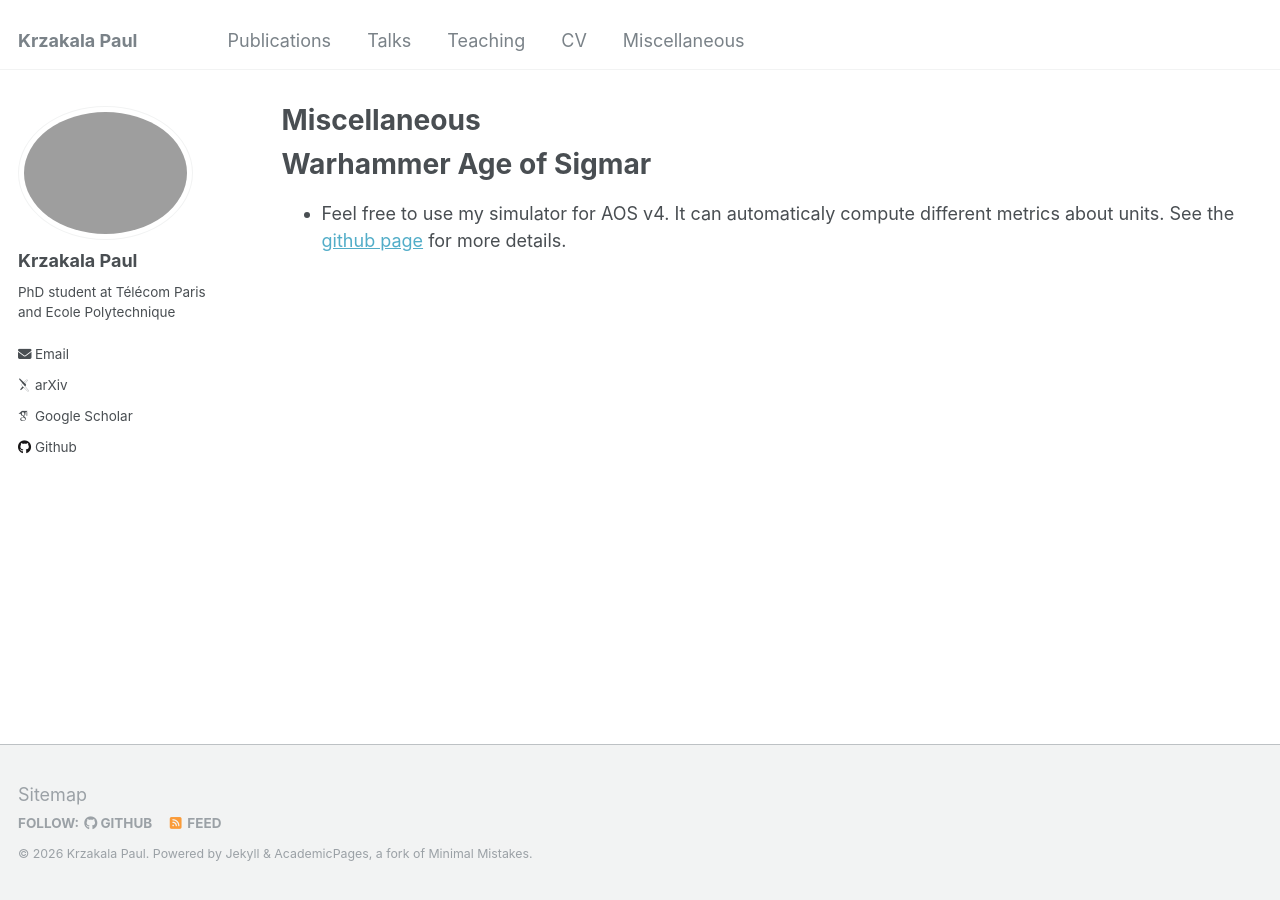
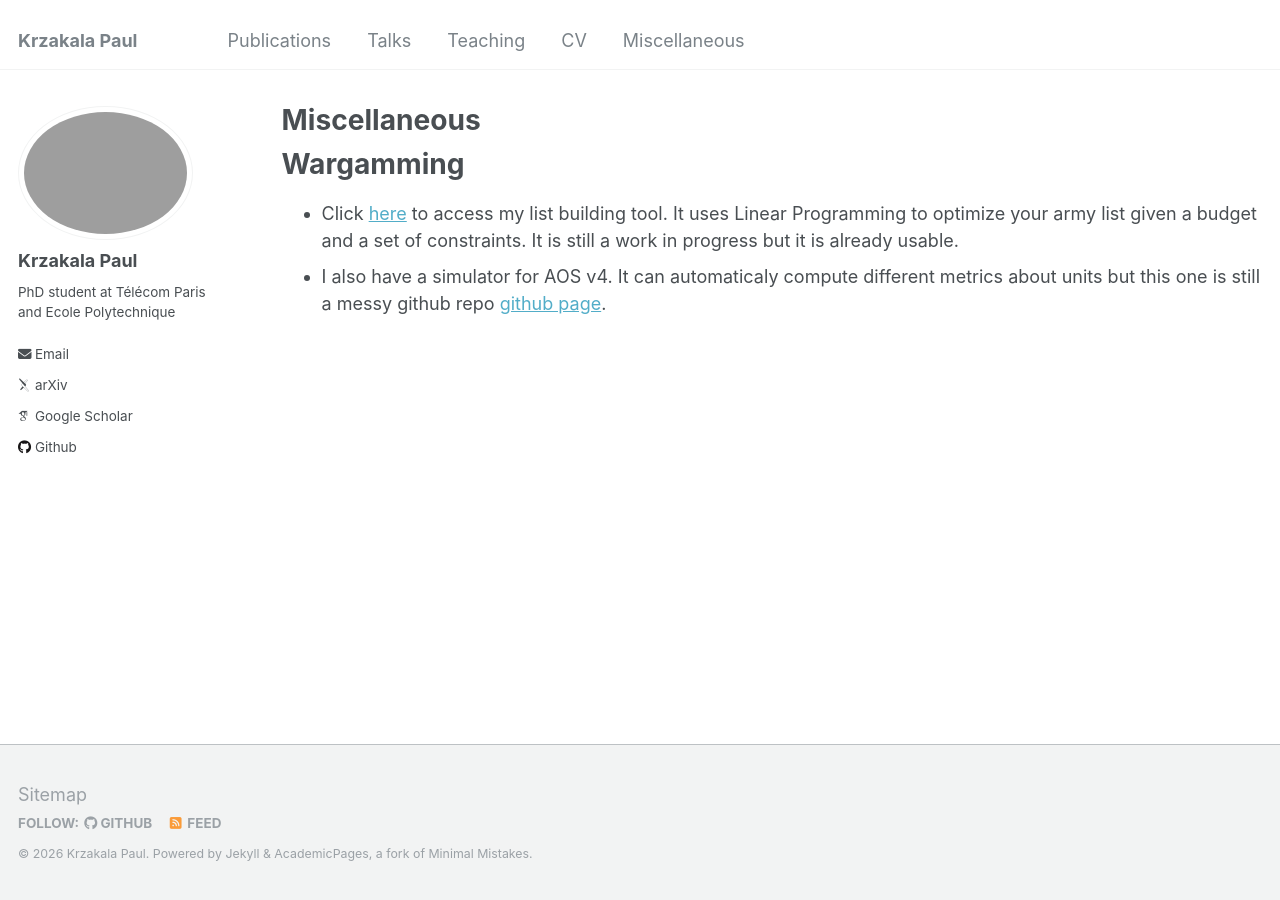
Before and after one commit to KrzakalaPaul/KrzakalaPaul.github.io, a Jekyll site: the page built from _pages/miscellaneous.md, in a window 1280 px wide. Built offline with Jekyll 4.4.1, drawn with Linux system fonts in a browser that asks for light colours; some web fonts are replaced.

Commit message:
update wargamming page

```diff
--- a/_pages/miscellaneous.md
+++ b/_pages/miscellaneous.md
@@ -7,7 +7,7 @@
   - /resume
 ---
 
-Warhammer Age of Sigmar
+Wargamming
 ======
-* Feel free to use my simulator for AOS v4. It can automaticaly compute different metrics about units. See the [github page](https://github.com/KrzakalaPaul/AOS)
- for more details.
+* Click [here](https://list-optimizer.streamlit.app/) to access my list building tool. It uses Linear Programming to optimize your army list given a budget and a set of constraints. It is still a work in progress but it is already usable.
+* I also have a simulator for AOS v4. It can automaticaly compute different metrics about units but this one is still a messy github repo [github page](https://github.com/KrzakalaPaul/AOS).
```
